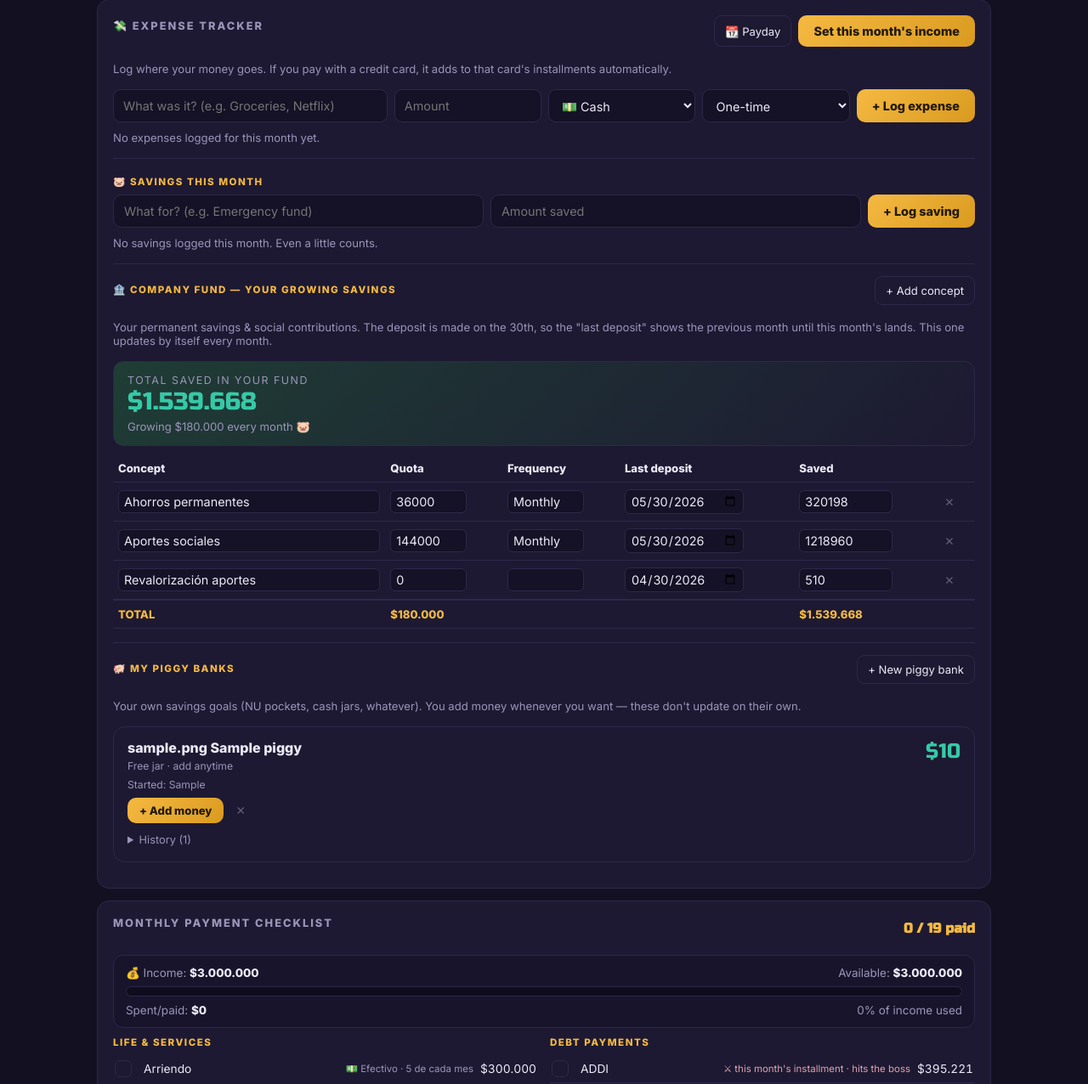
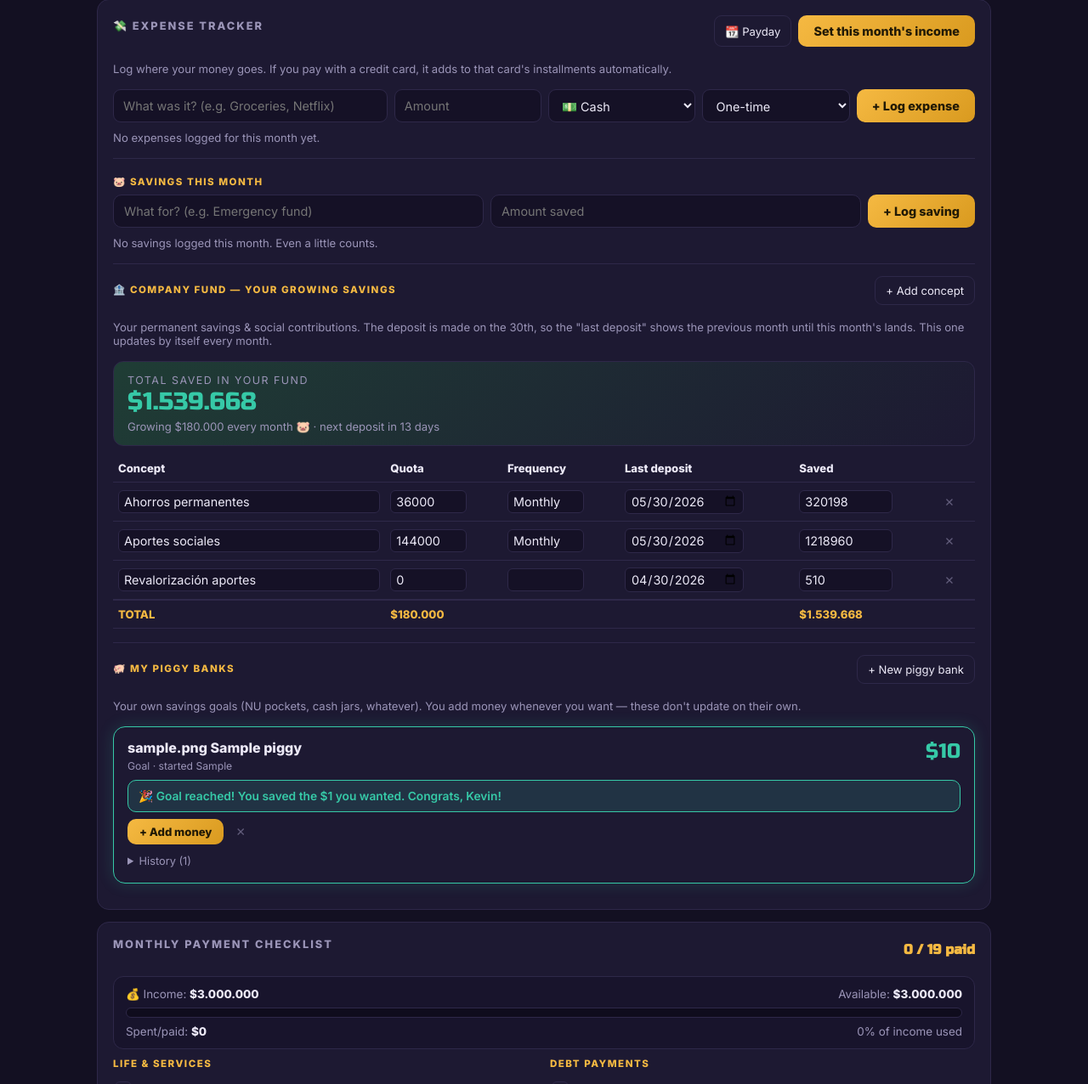
Before and after one commit to kacp10/kevin-lifeos, a Flask app: page / in a window 1280 px wide. Shown: the part 444-1720 px from the top of the page at 85% size. Run offline with Flask 3, Linux system fonts and the light colour scheme; data comes from the database, SQL or seed files in the repository; tables that the repository leaves empty hold one stand-in row (values such as "Sample post"); some libraries are stand-ins or nearby versions.

Commit message:
Add files via upload

```diff
--- a/static/app.js
+++ b/static/app.js
@@ -365,6 +365,19 @@ function fmtFecha(iso) {
   const p = iso.split('-');
   return p.length === 3 ? `${p[2]}-${p[1]}-${p[0]}` : iso;
 }
+function proximoAporteTxt() {
+  const hoy = new Date();
+  let y = hoy.getFullYear(), m = hoy.getMonth();
+  // próximo día 30 (o último día si el mes no tiene 30)
+  let dia = 30;
+  const finMes = new Date(y, m + 1, 0).getDate();
+  const diaEste = Math.min(30, finMes);
+  let prox;
+  if (hoy.getDate() < diaEste) prox = new Date(y, m, diaEste);
+  else { const fin2 = new Date(y, m + 2, 0).getDate(); prox = new Date(y, m + 1, Math.min(30, fin2)); }
+  const dias = Math.ceil((prox - hoy) / 86400000);
+  return `next deposit in ${dias} ${dias === 1 ? 'day' : 'days'}`;
+}
 function renderFund() {
   const cont = document.getElementById('fundTable');
   if (!cont) return;
@@ -383,7 +396,7 @@ function renderFund() {
     <div class="fund-hero">
       <div><span class="fund-hlabel">Total saved in your fund</span>
         <span class="fund-hval">${fmt(totalSaved)}</span></div>
-      <div class="fund-hsub">Growing ${fmt(totalQuota)} every month 🐷</div>
+      <div class="fund-hsub">Growing ${fmt(totalQuota)} every month 🐷 · ${proximoAporteTxt()}</div>
     </div>
     <table class="table fund-tbl">
       <tr><th>Concept</th><th>Quota</th><th>Frequency</th><th>Last deposit</th><th>Saved</th><th></th></tr>
@@ -423,9 +436,12 @@ function renderPiggy() {
   cont.innerHTML = piggies.map(p => {
     const mine = moves.filter(m => m.piggy_id === p.id);
     const total = mine.reduce((s, m) => s + m.amount, 0);
-    const kindTxt = p.kind === 'monthly'
-      ? `Monthly · ${fmt(p.monthly)}/mo target`
-      : 'Free jar · add anytime';
+    const goal = p.goal || 0;
+    const hasGoal = goal > 0;
+    const pct = hasGoal ? Math.min((total / goal) * 100, 100) : 0;
+    const falta = Math.max(goal - total, 0);
+    const done = hasGoal && total >= goal;
+
     const hist = mine.length
       ? mine.map(m => `<div class="pig-move">
           <span>${fmtFecha(m.day)}${m.note ? ' · ' + esc(m.note) : ''}</span>
@@ -433,13 +449,28 @@ function renderPiggy() {
           <button class="del-x" data-type="piggy_move" data-id="${m.id}">✕</button></span>
         </div>`).join('')
       : '<p class="hint" style="margin:6px 0">No moves yet.</p>';
-    return `<div class="piggy-card">
+
+    // bloque de meta o de jar libre
+    let progreso;
+    if (hasGoal) {
+      progreso = done
+        ? `<div class="pig-done">🎉 Goal reached! You saved the ${fmt(goal)} you wanted. Congrats, Kevin!</div>`
+        : `<div class="pig-goal-row">
+             <span>Saved <b>${fmt(total)}</b> of <b>${fmt(goal)}</b></span>
+             <span class="pig-left">${fmt(falta)} to go</span>
+           </div>
+           <div class="pig-bar"><i style="width:${pct}%"></i></div>`;
+    } else {
+      progreso = `<div class="pig-free">Free jar — <b>${fmt(total)}</b> saved so far</div>`;
+    }
+
+    return `<div class="piggy-card ${done ? 'pig-complete' : ''}">
       <div class="piggy-head">
         <div><span class="piggy-name">${p.icon || '🐷'} ${esc(p.name)}</span>
-          <span class="piggy-kind">${kindTxt}</span></div>
+          <span class="piggy-kind">${hasGoal ? 'Goal' : 'Free jar'} · started ${fmtFecha(p.started)}</span></div>
         <div class="piggy-total">${fmt(total)}</div>
       </div>
-      <div class="piggy-since">Started: ${fmtFecha(p.started)}</div>
+      ${progreso}
       <div class="piggy-actions">
         <button class="btn-gold pig-add" data-id="${p.id}" data-name="${esc(p.name)}">+ Add money</button>
         <button class="del-x" data-type="piggy" data-id="${p.id}" title="Delete piggy">✕</button>
@@ -452,20 +483,17 @@ function renderPiggy() {
 document.addEventListener('click', async (e) => {
   // crear alcancía
   if (e.target.id === 'addPiggyBtn') {
-    const r = await modal({ icon: '🐖', title: 'New piggy bank',
-      text: 'A savings goal you control. Choose if it has a monthly target or it\'s a free jar you fill anytime.',
+    const r = await modal({ icon: '🎯', title: 'New savings goal',
+      text: 'First: how much do you want to save? (leave the goal at 0 for a free jar with no target). Then name it.',
       fields: [
-        { type: 'text', placeholder: 'Name (e.g. Trip, Emergency, NU pocket)' },
-        { type: 'text', placeholder: 'Emoji (optional)', value: '🐷' },
-        { type: 'select', options: [
-          { v: 'free', t: 'Free jar — add whenever I want' },
-          { v: 'monthly', t: 'Monthly target — I aim for an amount each month' }
-        ] },
-        { type: 'number', placeholder: 'Monthly target (only if monthly)' }
+        { type: 'number', placeholder: 'Goal amount (0 = free jar)' },
+        { type: 'text', placeholder: 'Name (e.g. Trip to the coast, New phone)' },
+        { type: 'text', placeholder: 'Emoji (optional)', value: '🐷' }
       ], okText: 'Create' });
-    if (!r || !r[0].trim()) return;
-    await api('/api/piggy/new', { body: { name: r[0], icon: r[1] || '🐷', kind: r[2], monthly: +r[3] || 0, started: hoyLocal() } });
-    toast('🐖 Piggy bank created'); load();
+    if (!r || !r[1].trim()) return;
+    const goal = +r[0] || 0;
+    await api('/api/piggy/new', { body: { name: r[1], icon: r[2] || '🐷', goal, kind: goal > 0 ? 'goal' : 'free', started: hoyLocal() } });
+    toast(goal > 0 ? `🎯 Goal created: save ${fmt(goal)}` : '🐷 Free jar created'); load();
     return;
   }
   // agregar plata a una alcancía
@@ -478,8 +506,17 @@ document.addEventListener('click', async (e) => {
         { type: 'text', placeholder: 'Note (optional)' }
       ], okText: 'Add' });
     if (!r || !r[0]) return;
-    await api('/api/piggy/add', { body: { piggy_id: +addBtn.dataset.id, amount: +r[0] || 0, note: r[1], day: hoyLocal() } });
-    toast(+r[0] >= 0 ? '🐷 Money added!' : '↩ Withdrawal logged'); load();
+    const pid = +addBtn.dataset.id;
+    const p = (S.piggy || []).find(x => x.id === pid) || {};
+    const antesTotal = (S.piggy_moves || []).filter(m => m.piggy_id === pid).reduce((s, m) => s + m.amount, 0);
+    await api('/api/piggy/add', { body: { piggy_id: pid, amount: +r[0] || 0, note: r[1], day: hoyLocal() } });
+    await load();
+    const despues = antesTotal + (+r[0] || 0);
+    if ((p.goal || 0) > 0 && antesTotal < p.goal && despues >= p.goal) {
+      celebrate({ icon: '🎉', title: 'GOAL REACHED', text: `You saved the <b>${fmt(p.goal)}</b> for <b>${esc(p.name)}</b>. You did it, Kevin!` });
+    } else {
+      toast(+r[0] >= 0 ? '🐷 Money added!' : '↩ Withdrawal logged');
+    }
     return;
   }
 });
@@ -557,16 +594,6 @@ $('#expenseNew').addEventListener('submit', async (e) => {
   }
   e.target.reset();
   load();
-});
-
-const saveForm = document.getElementById('saveNew');
-if (saveForm) saveForm.addEventListener('submit', async (e) => {
-  e.preventDefault();
-  const name = $('#svName').value.trim();
-  const amount = +$('#svAmount').value || 0;
-  if (!name || amount <= 0) return;
-  await api('/api/expense/new', { body: { name, amount, method: 'Ahorro', kind: 'once', month: S.plan.months[MES] } });
-  e.target.reset(); toast('🐷 Saving logged! Future you says thanks.'); load();
 });
 
 const PAYDAY_OPTS = [
--- a/static/style.css
+++ b/static/style.css
@@ -579,3 +579,14 @@ select.a-edit { width: 100%; font-size: .74rem; padding: 4px 2px; }
 .pig-move { display: flex; justify-content: space-between; font-size: .82rem;
   padding: 6px 0; border-bottom: 1px solid var(--line); }
 .pig-plus { color: var(--ok); }
+
+/* ====== PIGGY GOALS v21 ====== */
+.pig-goal-row { display: flex; justify-content: space-between; font-size: .82rem; color: var(--mut); margin: 8px 0 4px; }
+.pig-goal-row b { color: var(--txt); }
+.pig-left { color: var(--gold); }
+.pig-bar { height: 12px; background: #0f0c1d; border-radius: 99px; overflow: hidden; border: 1px solid var(--line); }
+.pig-bar i { display: block; height: 100%; background: linear-gradient(90deg, var(--ok), var(--gold)); border-radius: 99px; transition: width .9s cubic-bezier(.22,1,.36,1); }
+.pig-free { color: var(--mut); font-size: .85rem; margin: 8px 0; }
+.pig-free b { color: var(--ok); }
+.pig-done { background: rgba(54,201,167,.15); border: 1px solid var(--ok); border-radius: 10px; padding: 10px 12px; margin: 8px 0; color: var(--ok); font-size: .86rem; font-weight: 600; }
+.piggy-card.pig-complete { border-color: var(--ok); box-shadow: 0 0 18px rgba(54,201,167,.18); }
```
